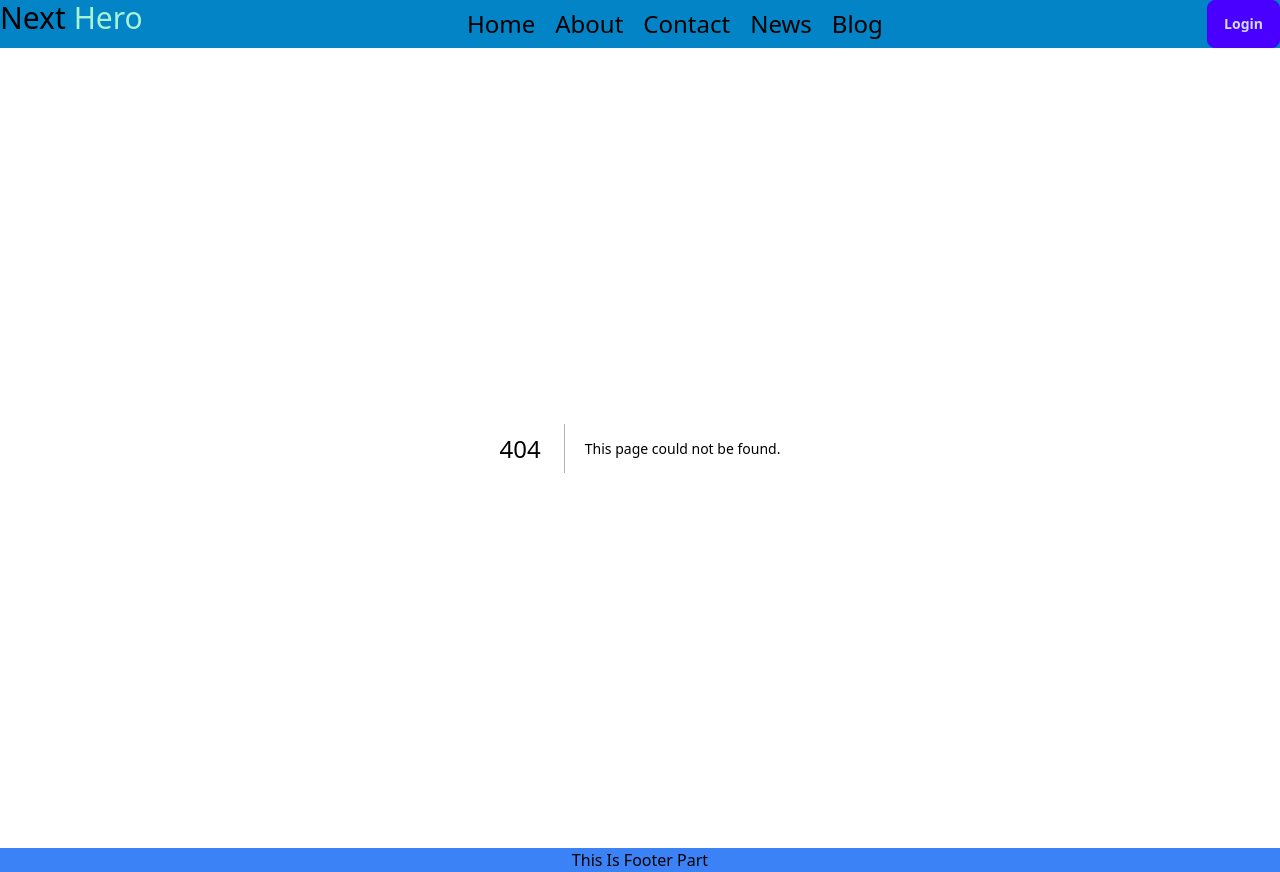
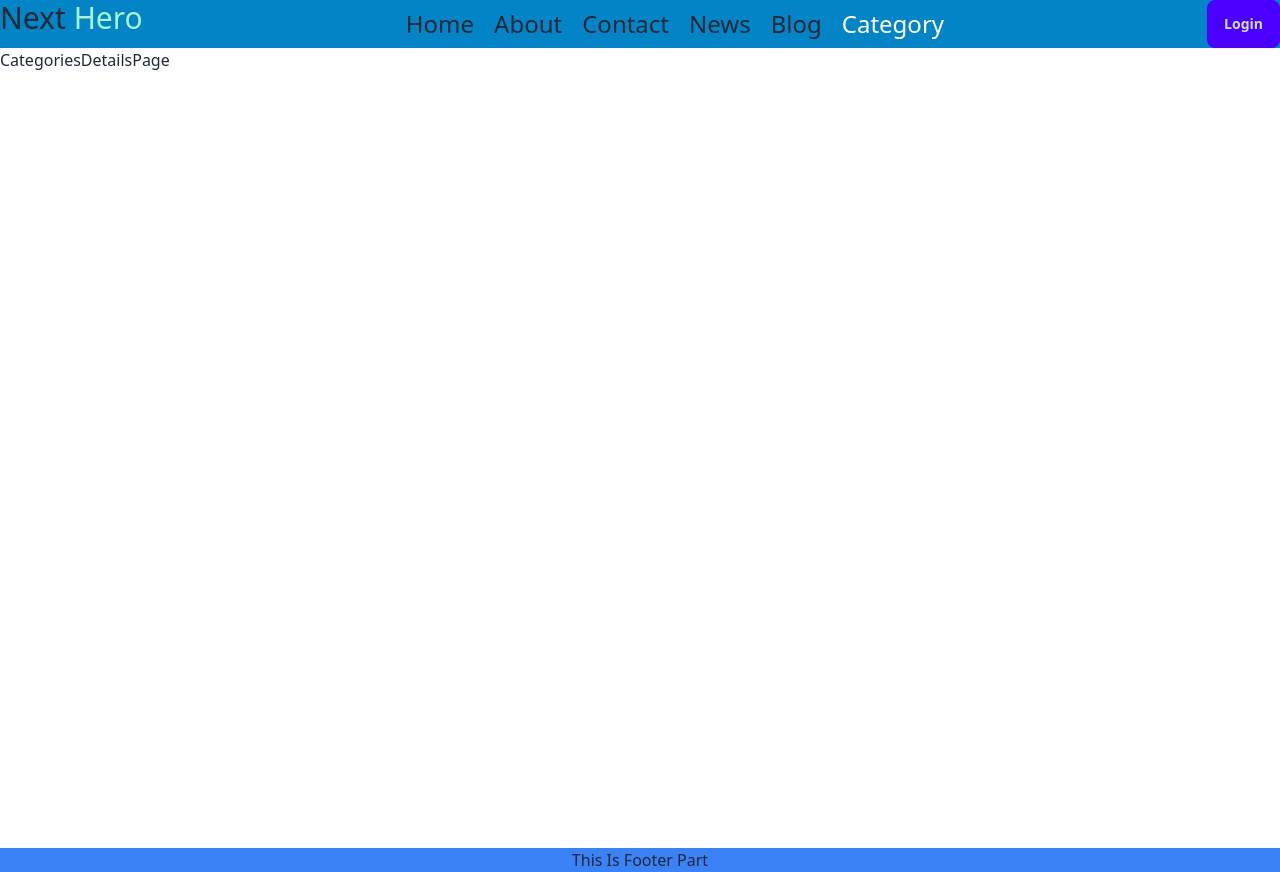
Before and after one commit to zaheenrakib/Next-Hero, a Next.js app: page /categories in a window 1280 px wide. Before the commit this address had no page. Built offline with nearby package versions, Linux system fonts and the light colour scheme.

Commit message:
Catch All segment

```diff
--- /dev/null
+++ b/src/app/categories/[...features]/page.jsx
@@ -0,0 +1,15 @@
+import React from 'react'
+
+const CategoriesDetailsPage = ({ params }) => {
+    if(params.features.length == 3)
+        return <><h1>{params.features[2]}</h1></>
+        if(params.features.length == 2)
+            return <h1>{params.features[1]}</h1>
+    return (
+        <div className='h-screen'>
+            CategoriesDetailsPage
+        </div>
+    )
+}
+
+export default CategoriesDetailsPage
--- /dev/null
+++ b/src/app/categories/page.jsx
@@ -0,0 +1,11 @@
+import React from 'react'
+
+const CategoriesPage = () => {
+  return (
+    <div className='h-screen'>
+        <h1>Categories Page</h1>
+    </div>
+  )
+}
+
+export default CategoriesPage;
--- a/src/components/Navbar/Navbar.jsx
+++ b/src/components/Navbar/Navbar.jsx
@@ -26,6 +26,10 @@ const Navbar = () => {
     {
       path: "/blog",
       title: "Blog"
+    },
+    {
+      path: "/categories",
+      title: "Category"
     },
   ]
   const hadler = () => {
```
